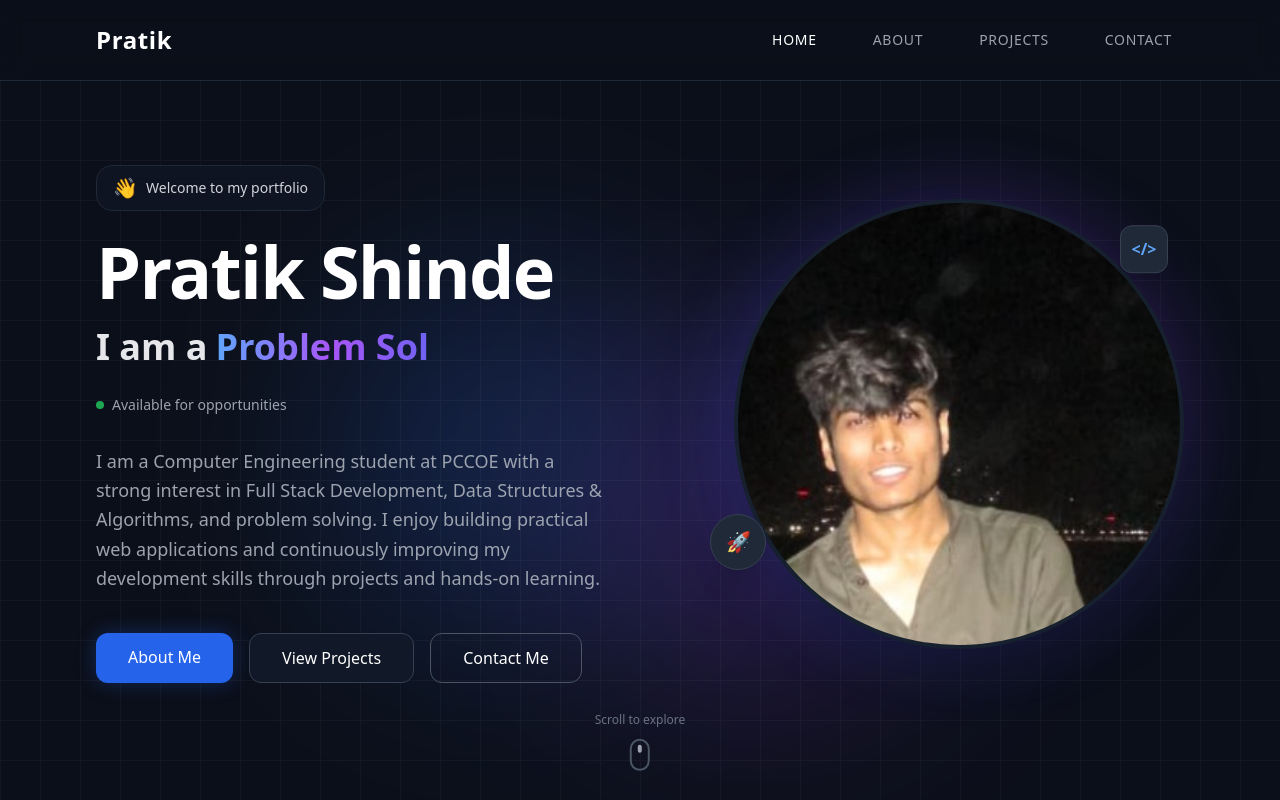
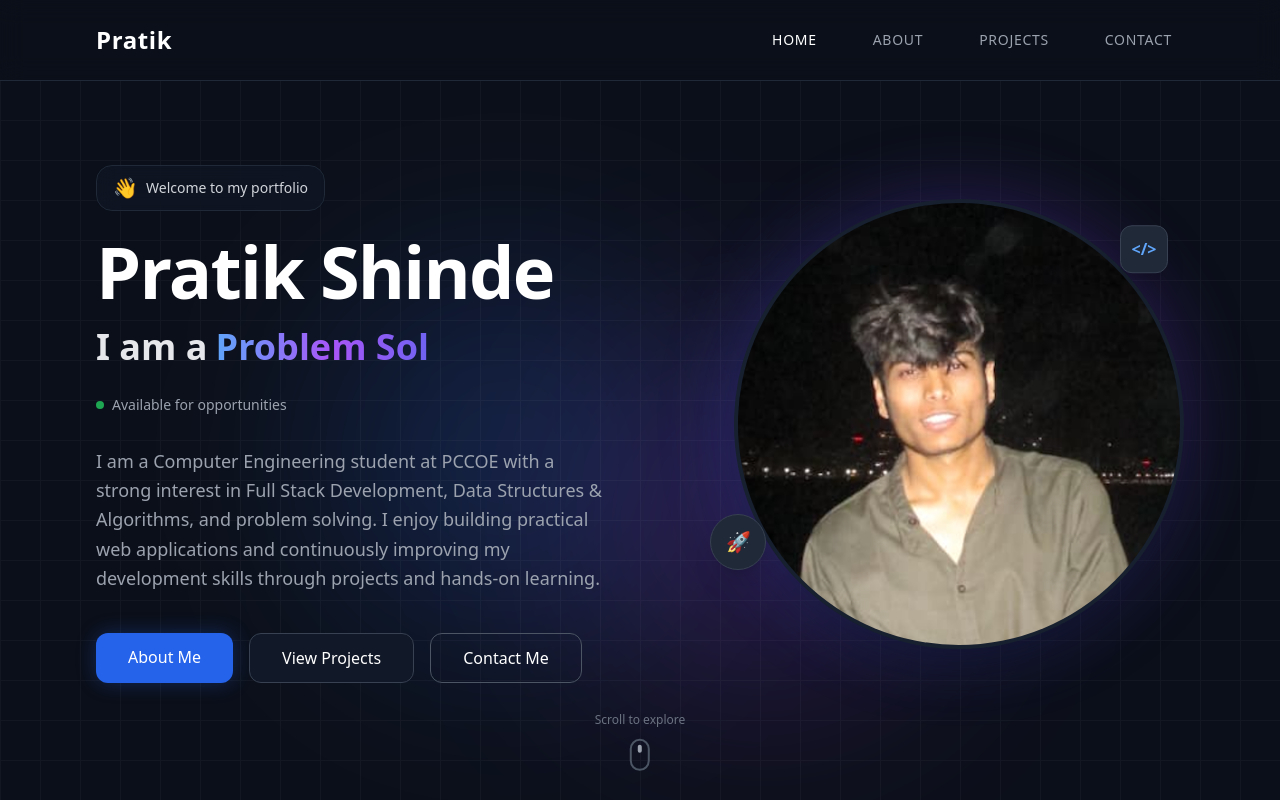
Before and after one commit to Pratik7897/CODSOFT, a React (Vite) app in the folder Portfolio/: page / in a window 1280 px wide. Shown: the top 800 px of the page. Built offline with nearby package versions, Linux system fonts and the light colour scheme.

Commit message:
feat: replace profile picture with new upload

```diff
--- a/Portfolio/src/pages/Home.jsx
+++ b/Portfolio/src/pages/Home.jsx
@@ -1,7 +1,7 @@
 import { Link } from 'react-router-dom';
 import { Typewriter } from 'react-simple-typewriter';
 import { motion } from 'framer-motion';
-import profileImg from '../assets/pratik.jpg';
+import profileImg from '../assets/pratik.png';
 
 const Home = () => {
   return (
@@ -88,7 +88,7 @@ const Home = () => {
                 <img
                   src={profileImg}
                   alt="Pratik Shinde"
-                  className="w-full h-full object-cover scale-[2.5] object-[65%_65%]"
+                  className="w-full h-full object-cover object-[center_20%] scale-110"
                 />
               </div>
 
```
Also changed, not shown: Portfolio/src/assets/pratik.png (added).
